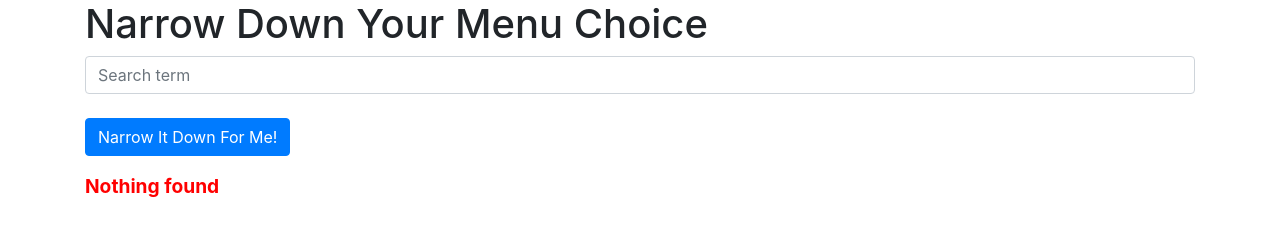
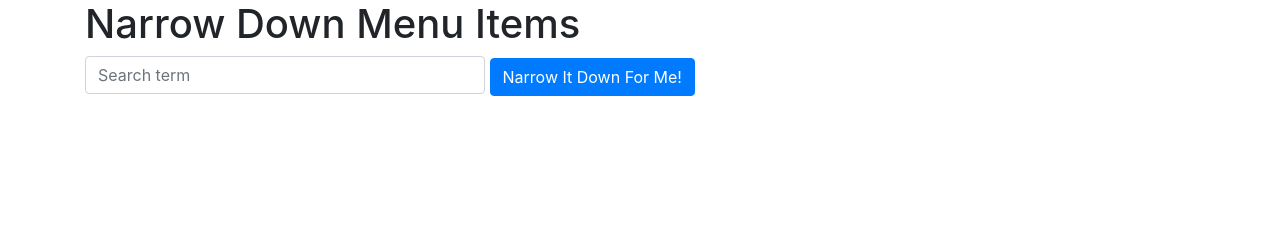
Before and after one commit to sofia12k/module_solution3, a plain HTML site: page index.html in a window 1280 px wide. Drawn offline with nearby package versions, Linux system fonts and the light colour scheme.

Commit message:
Update index.html

```diff
--- a/index.html
+++ b/index.html
@@ -19,27 +19,21 @@
       margin-left: 6px;
     }
   </style>
+  <script src="https://ajax.googleapis.com/ajax/libs/angularjs/1.8.2/angular.min.js"></script>
 </head>
 <body>
 
-  <div class="container" ng-controller="NarrowItDownController as ctrl">
-    <h1>Narrow Down Your Menu Choice</h1>
+<div class="container" ng-controller="NarrowItDownController as ctrl">
+  <h1>Narrow Down Menu Items</h1>
 
-    <div class="form-group">
-      <input type="text" class="form-control" ng-model="ctrl.searchTerm" placeholder="Search term">
-      <br>
-      <button class="btn btn-primary" ng-click="ctrl.narrowItDown()">Narrow It Down For Me!</button>
-    </div>
+  <input type="text" ng-model="ctrl.searchTerm" placeholder="Search term" class="form-control" style="max-width: 400px; display: inline-block;">
+  <button class="btn btn-primary" ng-click="ctrl.narrowDown()">Narrow It Down For Me!</button>
 
-    <found-items found="ctrl.found" on-remove="ctrl.removeItem(index)"></found-items>
+  <found-items found="ctrl.found" on-remove="ctrl.removeItem(index)"></found-items>
 
-    <div ng-if="ctrl.found.length === 0">
-      <p class="emptyMessage">Nothing found</p>
-    </div>
-  </div>
+  <div class="emptyMessage" ng-if="ctrl.nothingFound">Nothing found</div>
+</div>
 
-  <script src="https://ajax.googleapis.com/ajax/libs/angularjs/1.8.2/angular.min.js"></script>
-  <script src="app.js"></script>
-
+<script src="app.js"></script>
 </body>
 </html>
```
